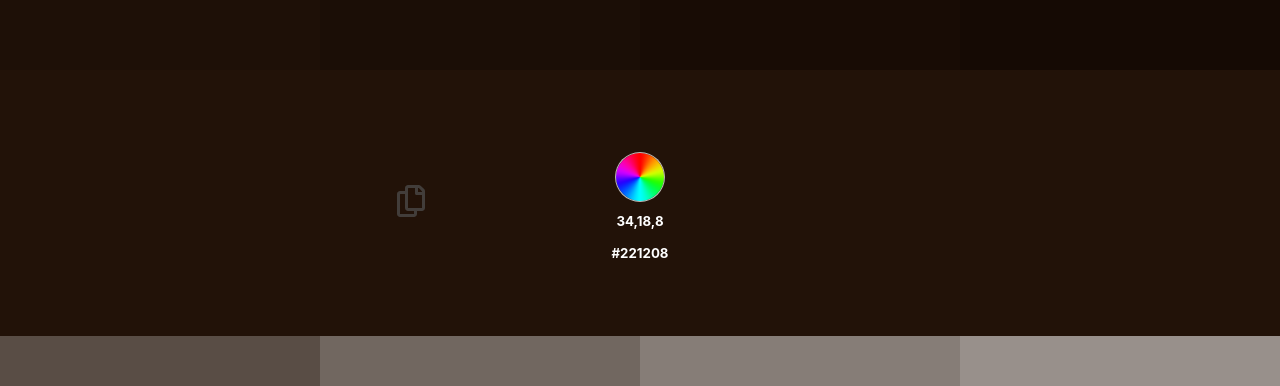
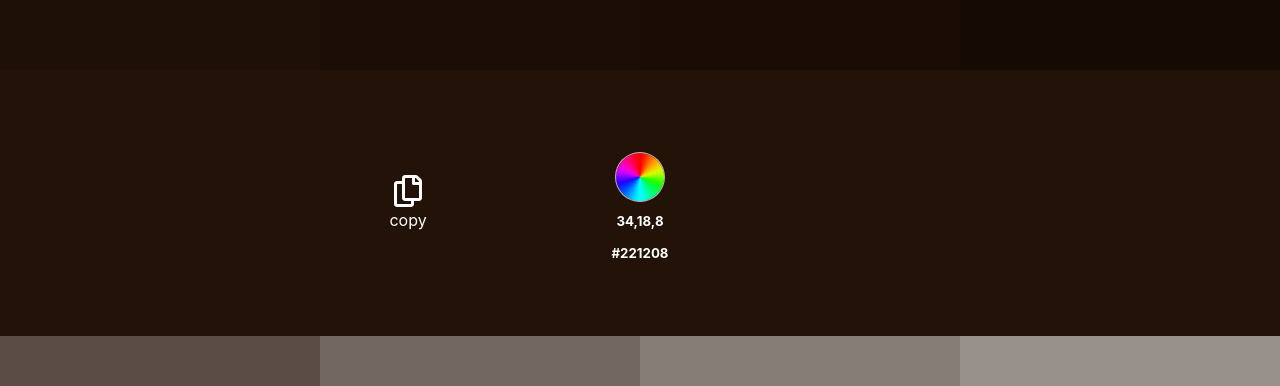
Before and after one commit to Hallelujah78/color-generator, a React (Create React App) app: page / in a window 1280 px wide. Shown: the part 197-583 px from the top of the page. Built offline with nearby package versions, Linux system fonts and the light colour scheme.

Commit message:
Copy icon color is now dynamic.
Copy icon color is set to black if that offers sufficient contrast with the background color, or it is set to white otherwise.

```diff
--- a/src/components/Color.jsx
+++ b/src/components/Color.jsx
@@ -61,8 +61,21 @@ const Color = ({ color, setColor, shades, tints, globalVars }) => {
             aria-label="copy color values to clipboard"
             style={{ background: `${color.hex}` }}
           >
-            <FaRegCopy onClick={() => copyVars()} className="copy-vars" />
+            <FaRegCopy
+              style={{
+                color: `${findHighestContrast(
+                  calculateLuminance(
+                    color.rgb.red,
+                    color.rgb.green,
+                    color.rgb.blue
+                  )
+                )}`,
+              }}
+              onClick={() => copyVars()}
+              className="copy-vars"
+            />
           </button>
+          copy
         </div>
         <div className="button-container">
           <button
```
